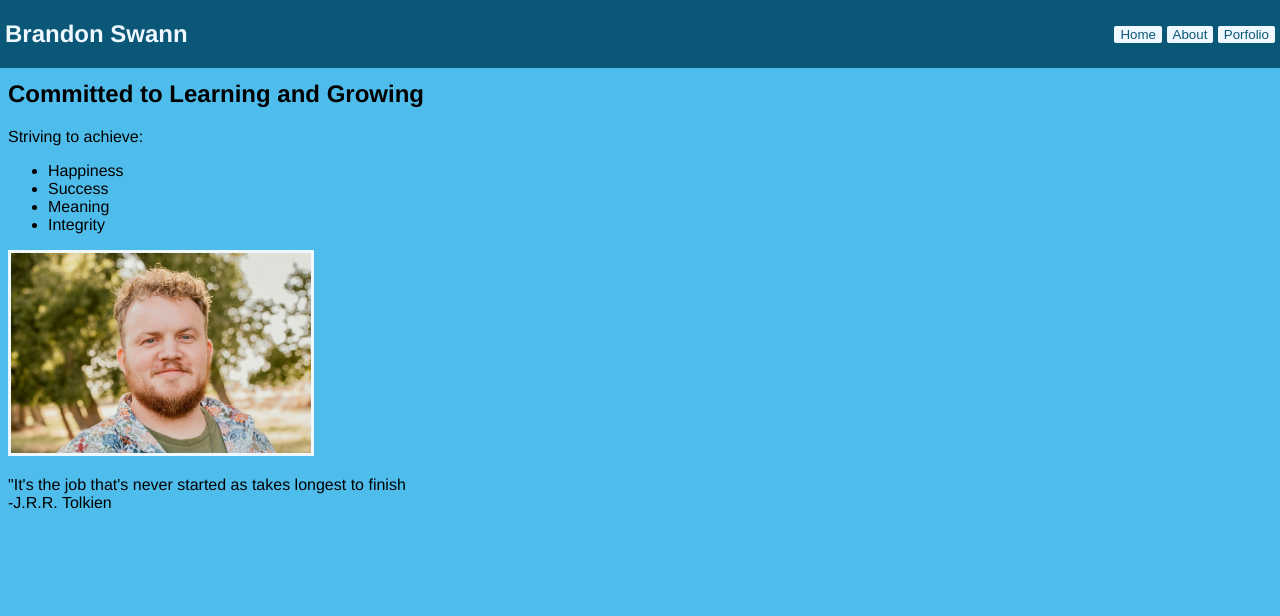
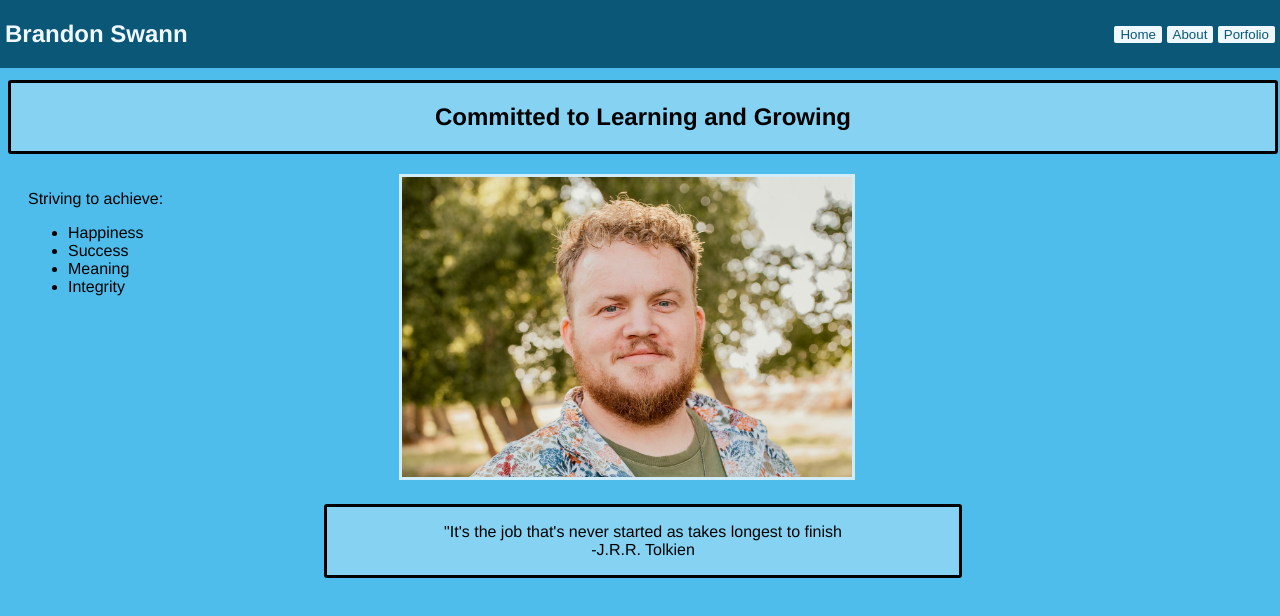
Before and after one commit to swannb1-portfolio/Personal-Website-Project, a plain HTML site: page index.html in a window 1280 px wide. Drawn offline with Linux system fonts and the light colour scheme.

Commit message:
updated index/css

```diff
--- a/index.html
+++ b/index.html
@@ -22,6 +22,7 @@
         <div class="learn">
             <h2>Committed to Learning and Growing</h2>
         </div>
+        <div class="boxcontainer">
             <div class="summary">
               <p>Striving to achieve:</p>
               <ul>
@@ -34,6 +35,7 @@
             <div class="brandon">
               <img src="./assets/pic.jpg" alt="picture of brandon"/>
             </div>
+        </div>
         <div class="quote">
             <p>"It's the job that's never started as takes longest to finish <br> -J.R.R. Tolkien</p>
         </div>
--- a/style.css
+++ b/style.css
@@ -29,27 +29,31 @@ button{
     border-radius: 2px;
 }
 
-img{
-    height: 200px;
-    border: solid aliceblue;
+.learn{
+    border: solid black;
+    width: 100%;
+    margin-top: 20px;
+    background-color: rgba(240, 248, 255, 0.342);
+    border-radius: 3px;
+    text-align: center;
 }
 
-.index{
-    display: inline-block;
-}
-
-.learn{
-position: relative;
-}
-
-.summary{
-position: relative;
-}
-
-.brandon{
-position: relative;
+.boxcontainer{
+    display: grid;
+    grid-template-columns: 1fr 2.3fr;
+    margin: 20px;
 }
 
 .quote{
-position: relative;
+    border: solid black;
+    border-radius: 3px;
+    background-color: rgba(240, 248, 255, 0.342);
+    text-align: center;
+    width: 50%;
+    margin-left: 25%;
 }
+
+img{
+    width: 450px;
+    border: solid rgba(240, 248, 255, 0.815);
+}
```
Lines whose indentation alone changed are shown as unchanged.
